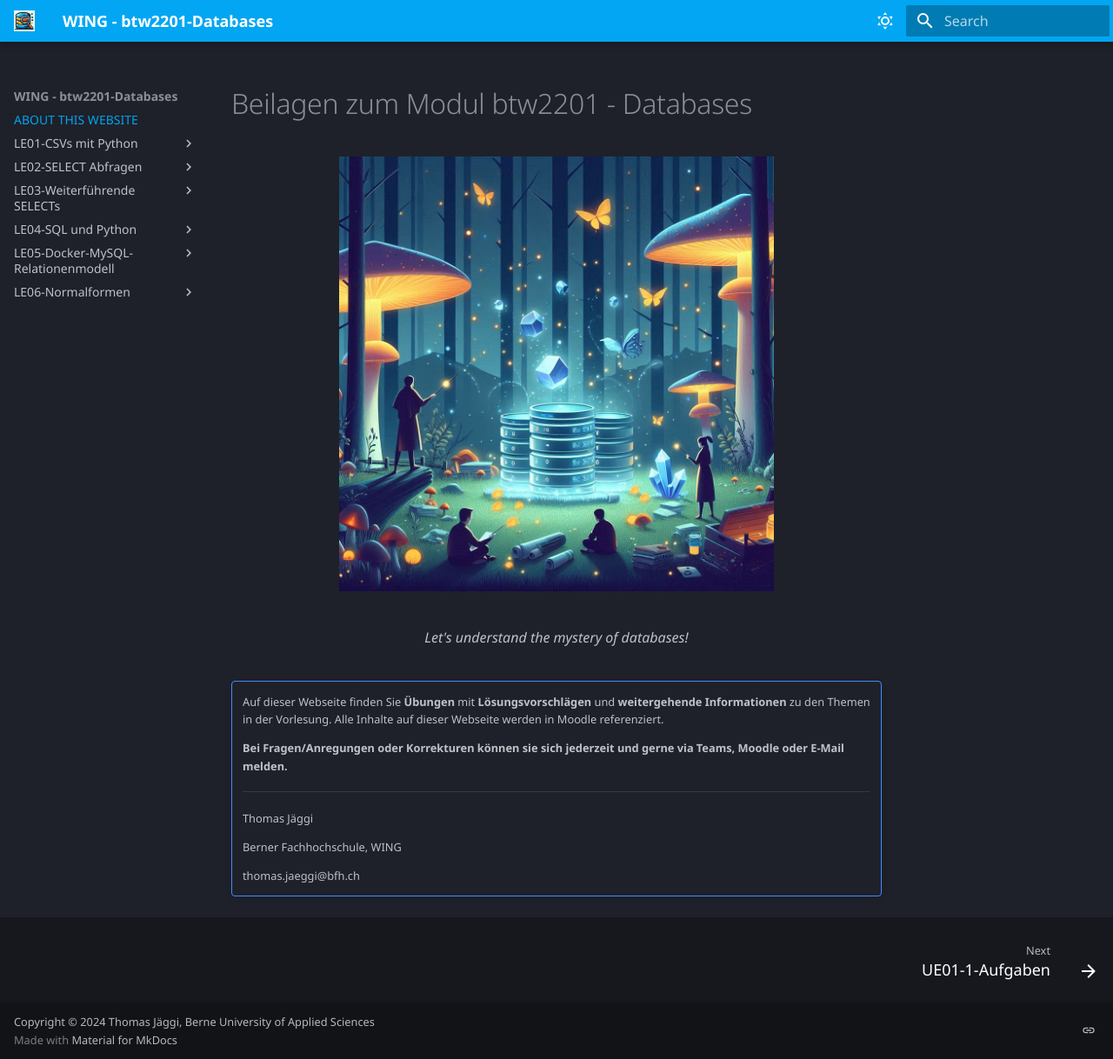
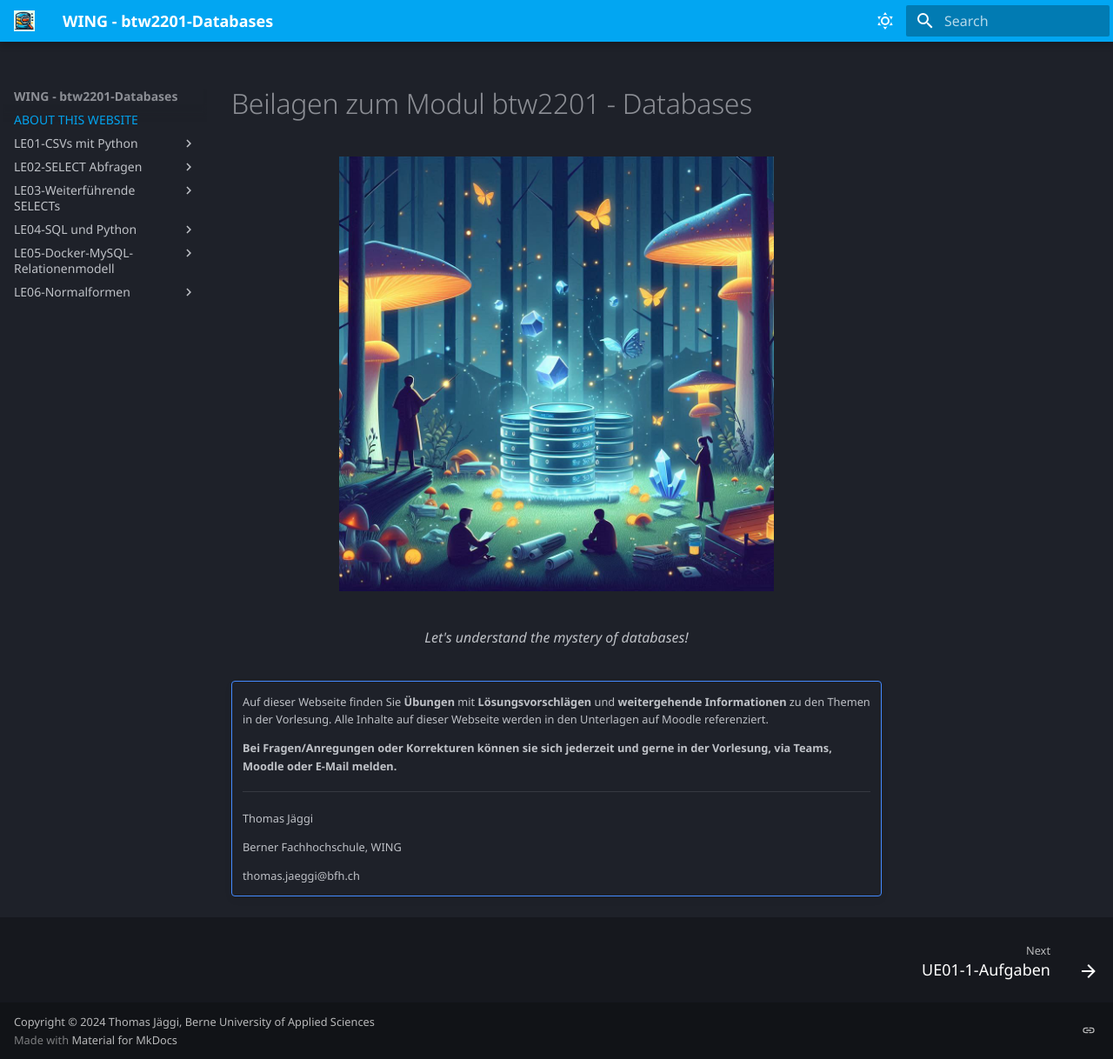
Before and after one commit to tjaeggi/btw2201_databases, an MkDocs documentation site: the page built from docs/index.md, in a window 1280 px wide and 1218 px high. Shown: the whole window at 87% size. Built offline with MkDocs 1.6.1 and Material for MkDocs 9.7.7, drawn with Linux system fonts in a browser that asks for light colours; some web fonts are replaced.

Commit message:
Sun Oct 27 01:45:07 AM CEST 2024

```diff
--- a/docs/index.md
+++ b/docs/index.md
@@ -10,9 +10,9 @@
 
 !!! note ""
 
-    Auf dieser Webseite finden Sie **Übungen** mit **Lösungsvorschlägen** und **weitergehende Informationen** zu den Themen in der Vorlesung. Alle Inhalte auf dieser Webseite werden in Moodle referenziert.
+    Auf dieser Webseite finden Sie **Übungen** mit **Lösungsvorschlägen** und **weitergehende Informationen** zu den Themen in der Vorlesung. Alle Inhalte auf dieser Webseite werden in den Unterlagen auf Moodle referenziert.
 
-    **Bei Fragen/Anregungen oder Korrekturen können sie sich jederzeit und gerne via Teams, Moodle oder E-Mail melden.**
+    **Bei Fragen/Anregungen oder Korrekturen können sie sich jederzeit und gerne in der Vorlesung, via Teams, Moodle oder E-Mail melden.**
 
     ---
     Thomas Jäggi
```
